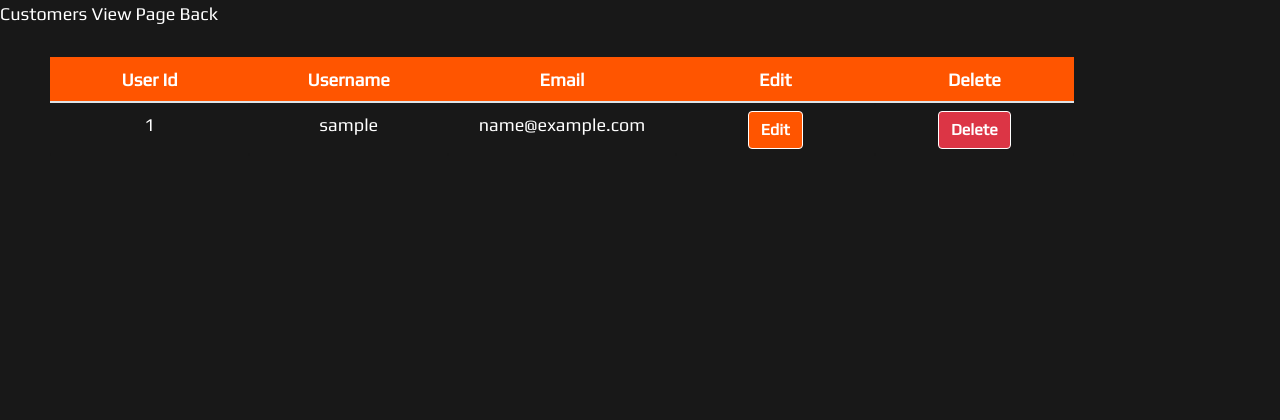
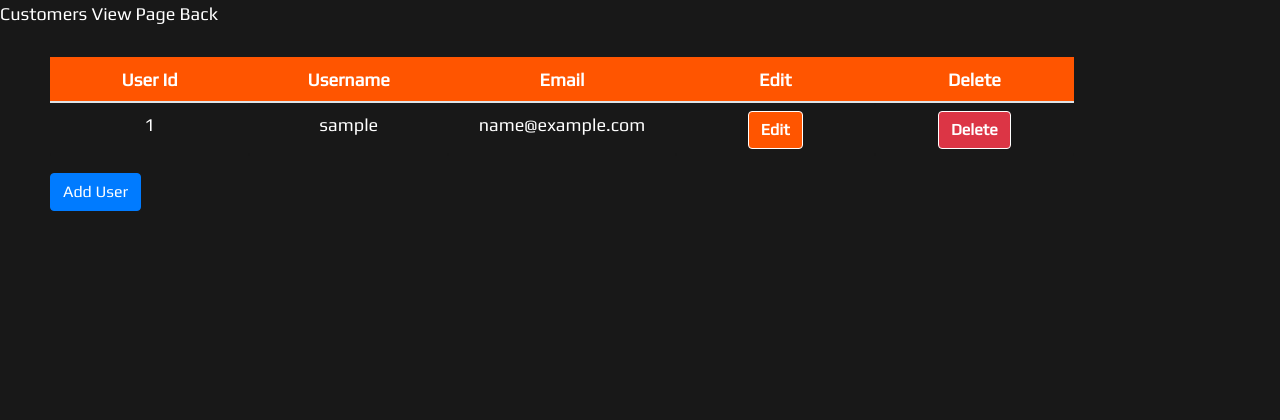
Before and after one commit to OamkDIn19Spring2020/group6, a CodeIgniter app: page /database/admin/customers in a window 1280 px wide. Shown: the top 420 px of the page. Run offline with CodeIgniter, Linux system fonts and the light colour scheme; tables that the repository leaves empty or names only in its code hold one stand-in row (values such as "Sample post").

Commit message:
update to admin

```diff
--- a/application/controllers/Admin.php
+++ b/application/controllers/Admin.php
@@ -57,14 +57,42 @@ class Admin extends CI_Controller
             $data['message'] = 'You can not update this user';
             $data['return_url'] = 'customers';
             $data['page'] = 'admin/feedback_modal';
-            $this->load->view('admin/menu/content', $data);
+            $this->load->view('admin/menu/content_view', $data);
         } else {
             // redirect('book/show_books');
             $data['message'] = 'User details updated successfully';
             $data['return_url'] = 'customers';
             $data['page'] = 'admin/feedback_modal';
-            $this->load->view('admin/menu/content', $data);
+            $this->load->view('admin/menu/content_view', $data);
         }
+    }
+
+    function add_user(){
+
+        $insert_data = array(
+            'username' => $this->input->post('username'),
+            'email' => $this->input->post('email')
+        );
+        $this->User_model->insert($insert_data);
+        // echo 'Data Inserted';
+
+
+    }
+    function delete_user(){
+    $user_id=$this->input->post('user_id');
+    $test=$this->User_model->delete_user($user_id);
+    if($test==0){
+        $data['message']='You can not delete this user';
+        $data['return_url']='customers';
+        $data['page']='admin/feedback_modal';
+        $this->load->view('admin/menu/content_view',$data);
+    }
+    else{
+        $data['message']='User deleted succesfully';
+        $data['return_url']='customers';
+        $data['page']='admin/feedback_modal';
+        $this->load->view('admin/menu/content_view',$data);
+    }
     }
 
     // ------------------------------------------------------------------------
--- a/application/models/User_model.php
+++ b/application/models/User_model.php
@@ -92,6 +92,11 @@ class User_model extends CI_Model
         $this->db->update('user_database', $update_data);
         return $this->db->affected_rows();
     }
+    public function delete_user($user_id){
+        $this->db->where('user_id', $user_id);
+        $this->db->delete('user_database');
+        return $this->db->affected_rows();
+    }
 
 }
 
--- a/application/views/admin/customers_view.php
+++ b/application/views/admin/customers_view.php
@@ -1,6 +1,5 @@
 Customers View Page
 <a href="<?=site_url('admin')?>">Back</a>
-
 
 <div class="table-container">
     <table class="table">
@@ -18,7 +17,7 @@ Customers View Page
 foreach ($members as $row) {
     echo '<tr>';
     echo '<td>' . $row['user_id'] . '</td><td>' . $row['username'] . '</td><td>' . $row['email'] . '</td>';
-    echo '<td><button type="button" id="editBtn" class="btn btn-primary" data-toggle="modal"
+    echo '<td><button type="button" id="editBtn" class="btn btn-primary myBtn" data-toggle="modal"
             data-target="#editModal" data-user_id="' . $row['user_id'] . '" data-username="' . $row['username'] . '" data-email="' . $row['email'] . '">
             Edit
           </button></td>';
@@ -31,6 +30,37 @@ foreach ($members as $row) {
 
         </tbody>
     </table>
+
+
+<!-- Button trigger modal -->
+<button type="button" class="btn btn-primary" data-toggle="modal" data-target="#addModal">
+  Add User
+</button>
+
+<!-- Modal -->
+<div class="modal fade" id="addModal" tabindex="-1" role="dialog" aria-labelledby="exampleModalLabel" aria-hidden="true">
+  <div class="modal-dialog" role="document">
+    <form method="post" id="user_form" action="<?php echo site_url('admin/add_user'); ?>">
+        <div class="modal-content">
+        <div class="modal-header">
+            <h5 class="modal-title" id="addModalLabel">Add User Info</h5>
+            <button type="button" class="close" data-dismiss="modal" aria-label="Close">
+            <span aria-hidden="true">&times;</span>
+            </button>
+        </div>
+        <div class="modal-body">
+            <label for="add_username">Username</label><br>
+            <input type="text" id="add_username" name="username" value=""><br>
+            <label for="add_email">Email</label><br>
+            <input type="text" id="add_email" name="email" value=""><br>
+        </div>
+        <div class="modal-footer">
+            <button type="button" class="btn btn-secondary" data-dismiss="modal">Close</button>
+            <input type="submit" name="action" value="Add" />
+        </div>
+        </div>
+    </form>
+  </div>
 </div>
 
 <!-- editModal -->
@@ -39,14 +69,11 @@ foreach ($members as $row) {
         <div class="modal-content">
             <div class="modal-header">
                 <h5 class="modal-title">Edit a Customer</h5>
-                <button type="button" class="close" data-dismiss="modal" aria-label="Close">
-                    <span aria-hidden="true">×</span>
-                </button>
             </div>
             <div class="modal-body">
                 <form class="" action=<?php echo site_url('admin/edit_user'); ?> method="post">
                     <div class="form-group">
-                        <input type="hidden" id="edit_user_id" id="user_id" value=""><br>
+                        <input type="hidden" id="edit_user_id" name="user_id" value=""><br>
                         <label for="edit_username">Username</label><br>
                         <input type="text" id="edit_username" name="username" value=""><br>
                         <label for="edit_email">Email</label><br>
@@ -67,19 +94,12 @@ foreach ($members as $row) {
     <div class="modal-dialog" role="document">
         <div class="modal-content">
             <div class="modal-header">
-                <h5 class="modal-title">Delete a Book</h5>
-                <button type="button" class="close" data-dismiss="modal" aria-label="Close">
-                    <span aria-hidden="true">×</span>
-                </button>
+                <h5 class="modal-title">Are you sure you want to delete this user?</h5>
             </div>
             <div class="modal-body">
-                <form class="" action=<?php echo site_url('admin/delete_book'); ?> method="post">
+                <form class="" action=<?php echo site_url('admin/delete_user'); ?> method="post">
                     <div class="form-group">
-                        <input type="hidden" id="delete_id_book" id="id_book" value=""><br>
-                        <label for="delete_book_name">Book Name</label><br>
-                        <input type="text" id="delete_book_name" name="name" value="" disabled><br>
-                        <label for="delete_author">Author</label><br>
-                        <input type="text" id="delete_author" name="author" value="" disabled><br>
+                        <input type="hidden" id="delete_user_id" name="user_id" value=""><br>
                     </div>
                     <input type="submit" class="btn btn-danger" name="" value="Delete">
                 </form>
@@ -89,6 +109,7 @@ foreach ($members as $row) {
             </div>
         </div>
     </div>
+</div>
 </div>
 <script>
 $(document).on("click", '#editBtn', function(e) {
@@ -103,15 +124,41 @@ $(document).on("click", '#editBtn', function(e) {
     $("#edit_email").val(email);
 });
 
+// $(document).on('submit', '$user_form', function(event){
+//     event.preventDefault();
+//     var userName = $('#username').val();
+//     var eMail = $('#email').val();
+
+//     if(userName != '' && eMail != ''){
+
+//         $.ajax({
+//             url:"<?php echo site_url('admin/add_user'); ?>",
+//             method: 'POST';
+//             data:new FormData(this),
+//             contentType:false,
+//             processData:false,
+//             success:function(data){
+//                 alert(data);
+//                 $('user_form')[0].reset();
+//                 $('#addModal').modal('hide');
+//                 dataTable.ajax.reload();
+//             }
+//         });
+
+//     }else{
+//         alert("both fields are required");
+//     }
+// });
+
 $(document).on("click", '#deleteBtn', function(e) {
     console.log("delete modal open");
-    var id_book = $(this).data('id_book');
-    var name = $(this).data('name');
-    var author = $(this).data('author');
-    console.log('id_book = ' + id_book);
+    var userid = $(this).data('user_id');
+    var username = $(this).data('username');
+    var email = $(this).data('email');
+    console.log('user_id = ' + userid);
 
-    $("#delete_id_book").val(id_book);
-    $("#delete_book_name").val(name);
-    $("#delete_author").val(author);
+    $("#delete_user_id").val(userid);
+    $("#delete_username").val(username);
+    $("#delete_email").val(email);
 });
 </script>
```
